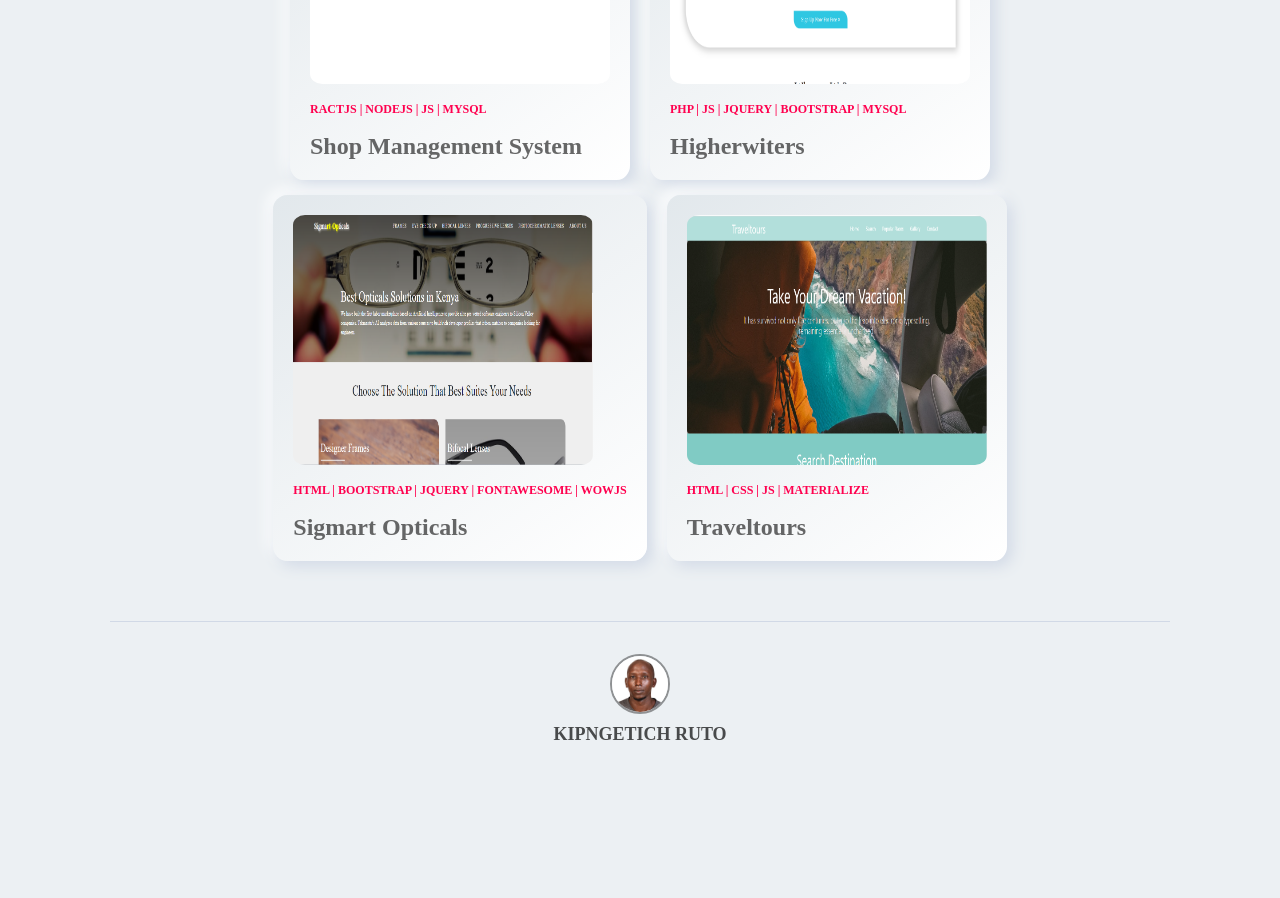
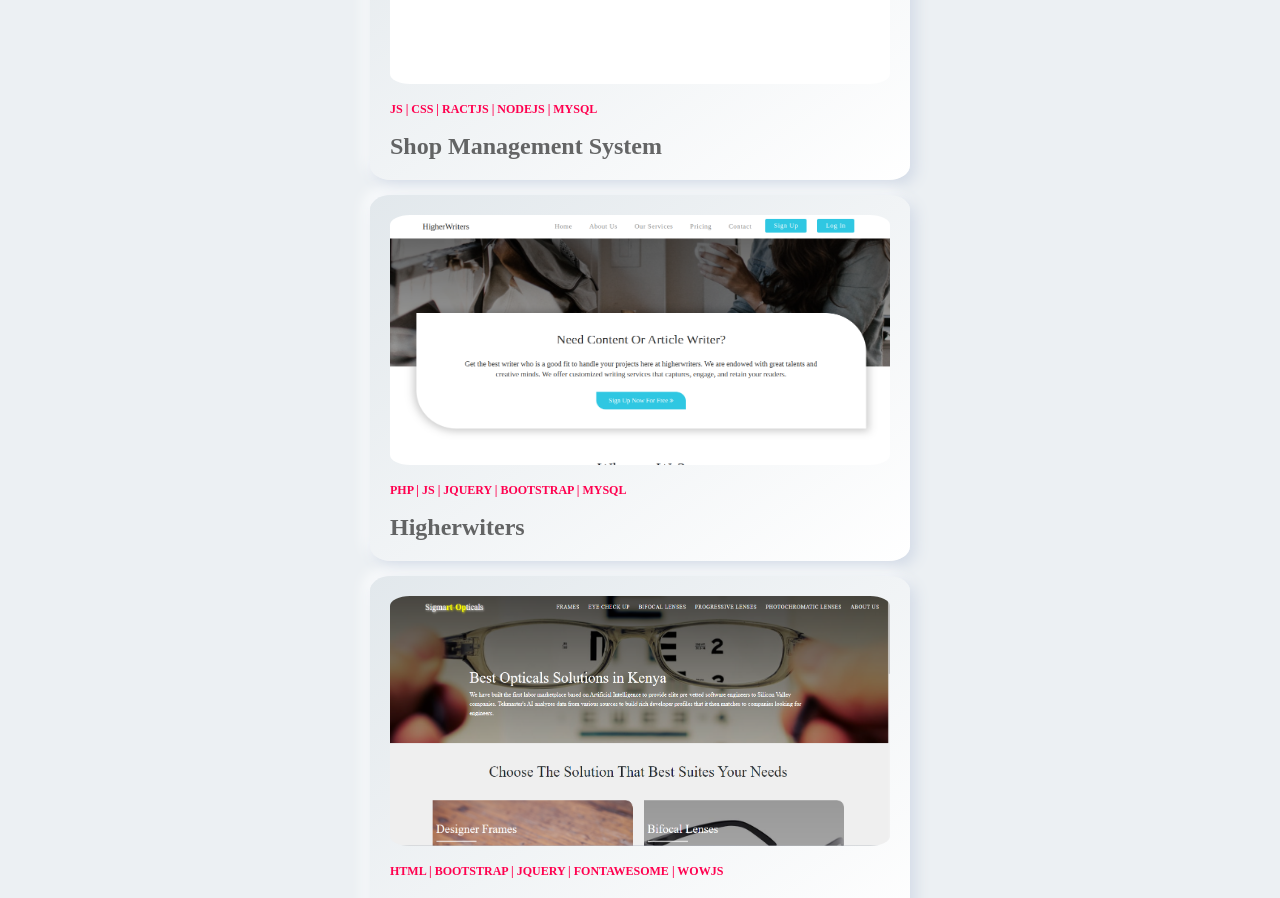
Before and after one commit to kipngetich-ruto/kipngetich_ruto, a React (Vite) app: page / in a window 1280 px wide. Shown: the part 2138-3036 px from the top of the page. Before the commit the page ends 2927 px from the top, so only its background shows below. Built offline with nearby package versions, Linux system fonts and the light colour scheme.

Commit message:
Eddit on portfolio stylying

```diff
--- a/src/assets/css/custom.css
+++ b/src/assets/css/custom.css
@@ -261,7 +261,7 @@
 
 }
 .portfolio .box .thumbnail{
-    width: 300px;
+    width: 500px;
     height: 250px;
     margin-bottom: 15px;
 }
--- a/src/components/data.js
+++ b/src/components/data.js
@@ -80,7 +80,7 @@
             id:4,
             src:'/img/sms.png',
             name:'Shop Management System',
-            tech: 'RactJs | NodeJs | Js | MYSQL ',
+            tech: 'Js | CSS | RactJs | NodeJs | MYSQL',
             url:'http://localhost:5173'
         },
         {
```
